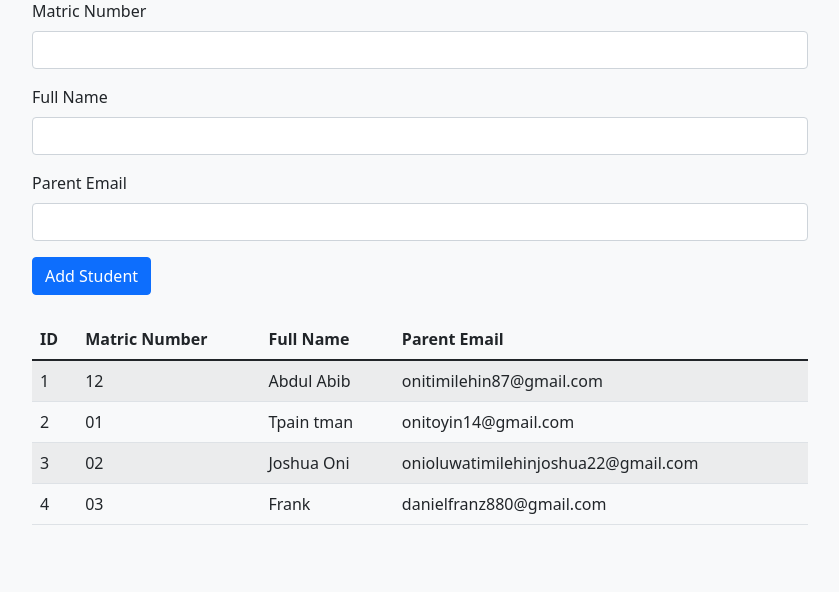
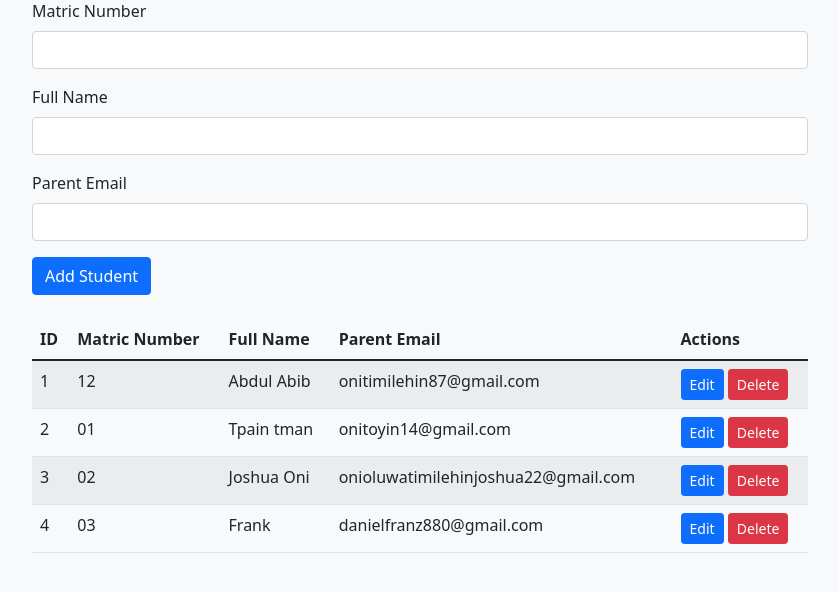
Before and after one commit to Froshlin/school_attendance_system, a Flask app: page /admin in a window 1280 px wide. Shown: the part 105-697 px from the top of the page, without its empty margins (220-1059 px from the left). Run offline with Flask 3, Linux system fonts and the light colour scheme; data comes from the database, SQL or seed files in the repository; both versions use the stored data as it was after the commit.

Commit message:
updated codes

```diff
--- a/app.py
+++ b/app.py
@@ -102,13 +102,13 @@ def scan():
     conn.commit()
     conn.close()
 
-    send_notification(student[2], student[1], 'present')
+    # Removed send_notification call to prevent automatic email on scan
     return jsonify({'message': f'Attendance logged for {student[1]}'})
 
 @app.route('/attendance', methods=['GET'])
 def get_attendance():
     conn, cursor = get_db()
-    cursor.execute("SELECT s.full_name, a.date, a.time, a.status FROM attendance a JOIN students s ON a.student_id = s.id")
+    cursor.execute("SELECT a.id as attendance_id, s.full_name, a.date, a.time, a.status FROM attendance a JOIN students s ON a.student_id = s.id")
     records = cursor.fetchall()
     conn.close()
     # Convert Row objects to list of dictionaries
@@ -139,33 +139,74 @@ def add_student():
         conn.close()
         return jsonify({'error': str(e)}), 400
 
-@app.route('/mark_all_attendance', methods=['POST'])
-def mark_all_attendance():
+@app.route('/edit_student', methods=['POST'])
+def edit_student():
+    id = request.form.get('id')
+    matric_number = request.form.get('matric_number')
+    full_name = request.form.get('full_name')
+    parent_email = request.form.get('parent_email')
+    if not all([id, matric_number, full_name, parent_email]):
+        return jsonify({'error': 'All fields are required'}), 400
+    template = hash_template(matric_number)
     conn, cursor = get_db()
-    cursor.execute("SELECT id, full_name, parent_email FROM students")
-    students = cursor.fetchall()
-    current_date = datetime.now().date().isoformat()
-    current_time = datetime.now().time().isoformat()
-    for student in students:
+    try:
         cursor.execute(
-            "INSERT INTO attendance (student_id, date, time, status) VALUES (?, ?, ?, ?)",
-            (student[0], current_date, current_time, 'absent')
+            "UPDATE students SET matric_number = ?, full_name = ?, fingerprint_template = ?, parent_email = ? WHERE id = ?",
+            (matric_number, full_name, template, parent_email, id)
         )
+        conn.commit()
+        conn.close()
+        return jsonify({'message': 'Student updated successfully'})
+    except sqlite3.IntegrityError:
+        conn.close()
+        return jsonify({'error': 'Matric number already exists'}), 400
+    except Exception as e:
+        conn.close()
+        return jsonify({'error': str(e)}), 400
+
+@app.route('/delete_student', methods=['POST'])
+def delete_student():
+    id = request.form.get('id')
+    if not id:
+        return jsonify({'error': 'No id provided'}), 400
+    conn, cursor = get_db()
+    cursor.execute("DELETE FROM students WHERE id = ?", (id,))
     conn.commit()
     conn.close()
-    return jsonify({'message': 'Attendance marked for all students'})
+    return jsonify({'message': 'Student deleted successfully'})
+
+@app.route('/delete_attendance', methods=['POST'])
+def delete_attendance():
+    id = request.form.get('id')
+    if not id:
+        return jsonify({'error': 'No id provided'}), 400
+    conn, cursor = get_db()
+    cursor.execute("DELETE FROM attendance WHERE id = ?", (id,))
+    conn.commit()
+    conn.close()
+    return jsonify({'message': 'Attendance record deleted successfully'})
 
 @app.route('/send_absence_alerts', methods=['POST'])
 def send_absence_alerts():
     conn, cursor = get_db()
+    current_date = datetime.now().date().isoformat()
     cursor.execute("""
         SELECT s.id, s.full_name, s.parent_email
         FROM students s
-        LEFT JOIN attendance a ON s.id = a.student_id AND a.date = ?
-        WHERE a.id IS NULL OR a.status = 'absent'
-    """, (datetime.now().date().isoformat(),))
+        WHERE NOT EXISTS (
+            SELECT 1 FROM attendance a
+            WHERE a.student_id = s.id
+            AND a.date = ?
+            AND a.status = 'present'
+        )
+    """, (current_date,))
     absent_students = cursor.fetchall()
     conn.close()
+
+    # Debug: Log the students being selected for alerts
+    print(f"Students selected for absence alerts on {current_date}:")
+    for student in absent_students:
+        print(f"ID: {student[0]}, Name: {student[1]}, Email: {student[2]}")
 
     sent_statuses = []
     for student in absent_students:
--- a/static/js/script.js
+++ b/static/js/script.js
@@ -2,8 +2,13 @@ document.addEventListener('DOMContentLoaded', () => {
     const addStudentForm = document.getElementById('addStudentForm');
     const attendanceTable = document.getElementById('attendanceTable');
     const scanForm = document.getElementById('scanForm');
-    const markAllBtn = document.getElementById('markAllBtn');
     const sendAlertsBtn = document.getElementById('sendAlertsBtn');
+    const editModal = document.getElementById('editModal');
+    const editForm = document.getElementById('editStudentForm');
+    const editId = document.getElementById('edit_id');
+    const editMatric = document.getElementById('edit_matric_number');
+    const editFullName = document.getElementById('edit_full_name');
+    const editParentEmail = document.getElementById('edit_parent_email');
 
     // Load attendance for index table
     function loadAttendance() {
@@ -21,13 +26,16 @@ document.addEventListener('DOMContentLoaded', () => {
                                 <td>${row.date || 'N/A'}</td>
                                 <td>${row.time || 'N/A'}</td>
                                 <td>${row.status || 'N/A'}</td>
+                                <td><button class="btn btn-danger btn-sm delete-attendance" data-id="${row.attendance_id}">Delete</button></td>
                             `;
                             tbody.appendChild(tr);
                         });
                         alert('Attendance marked successfully for listed students!');
                     } else {
-                        tbody.innerHTML = '<tr><td colspan="4">No attendance records found.</td></tr>';
+                        tbody.innerHTML = '<tr><td colspan="5">No attendance records found.</td></tr>';
                     }
+                    // Re-attach delete event listeners after loading
+                    attachDeleteAttendanceListeners();
                 })
                 .catch(error => console.error('Error loading attendance:', error));
         }
@@ -43,9 +51,72 @@ document.addEventListener('DOMContentLoaded', () => {
                     const doc = parser.parseFromString(html, 'text/html');
                     const tbody = doc.querySelector('table tbody');
                     document.querySelector('table tbody').innerHTML = tbody.innerHTML;
+                    // Re-attach edit and delete event listeners after loading
+                    attachEditDeleteListeners();
                 })
                 .catch(error => console.error('Error loading students:', error));
         }
+    }
+
+    // Attach edit and delete listeners
+    function attachEditDeleteListeners() {
+        document.querySelectorAll('.edit-btn').forEach(btn => {
+            btn.addEventListener('click', (e) => {
+                const id = e.target.dataset.id;
+                const matric = e.target.dataset.matric;
+                const fullname = e.target.dataset.fullname;
+                const email = e.target.dataset.email;
+
+                editId.value = id;
+                editMatric.value = matric;
+                editFullName.value = fullname;
+                editParentEmail.value = email;
+
+                const modal = new bootstrap.Modal(editModal); // Use editModal directly
+                modal.show();
+            });
+        });
+
+        document.querySelectorAll('.delete-btn').forEach(btn => {
+            btn.addEventListener('click', (e) => {
+                const id = e.target.dataset.id;
+                if (confirm('Are you sure you want to delete this student?')) {
+                    fetch('/delete_student', {
+                        method: 'POST',
+                        headers: { 'Content-Type': 'application/x-www-form-urlencoded' },
+                        body: `id=${encodeURIComponent(id)}`
+                    })
+                    .then(response => response.json())
+                    .then(data => {
+                        alert(data.message || data.error);
+                        if (data.message) loadStudents();
+                    })
+                    .catch(error => console.error('Error deleting student:', error));
+                }
+            });
+        });
+    }
+
+    // Attach delete listeners for attendance
+    function attachDeleteAttendanceListeners() {
+        document.querySelectorAll('.delete-attendance').forEach(btn => {
+            btn.addEventListener('click', (e) => {
+                const id = e.target.dataset.id;
+                if (confirm('Are you sure you want to delete this attendance record?')) {
+                    fetch('/delete_attendance', {
+                        method: 'POST',
+                        headers: { 'Content-Type': 'application/x-www-form-urlencoded' },
+                        body: `id=${encodeURIComponent(id)}`
+                    })
+                    .then(response => response.json())
+                    .then(data => {
+                        alert(data.message || data.error);
+                        if (data.message) loadAttendance();
+                    })
+                    .catch(error => console.error('Error deleting attendance:', error));
+                }
+            });
+        });
     }
 
     // Scan attendance
@@ -102,30 +173,47 @@ document.addEventListener('DOMContentLoaded', () => {
         });
     }
 
-    // Mark all attendance
-    if (markAllBtn) {
-        markAllBtn.addEventListener('click', () => {
-            fetch('/mark_all_attendance', { method: 'POST' })
-                .then(response => response.json())
-                .then(data => {
-                    alert(data.message);
-                    sendAlertsBtn.disabled = false; // Enable send alerts button
-                    loadAttendance(); // Refresh attendance table
-                })
-                .catch(error => console.error('Error:', error));
+    // Edit student
+    if (editForm) {
+        editForm.addEventListener('submit', (e) => {
+            e.preventDefault();
+            const id = editId.value;
+            const matric_number = editMatric.value.trim();
+            const full_name = editFullName.value.trim();
+            const parent_email = editParentEmail.value.trim();
+
+            console.log('Updating:', { id, matric_number, full_name, parent_email });
+            if (!id || !matric_number || !full_name || !parent_email) {
+                alert('All fields are required');
+                return;
+            }
+
+            fetch('/edit_student', {
+                method: 'POST',
+                headers: { 'Content-Type': 'application/x-www-form-urlencoded' },
+                body: `id=${encodeURIComponent(id)}&matric_number=${encodeURIComponent(matric_number)}&full_name=${encodeURIComponent(full_name)}&parent_email=${encodeURIComponent(parent_email)}`
+            })
+            .then(response => response.json())
+            .then(data => {
+                alert(data.message || data.error);
+                if (data.message) {
+                    loadStudents();
+                    const modal = bootstrap.Modal.getInstance(editModal); // Use editModal
+                    modal.hide();
+                }
+            })
+            .catch(error => console.error('Error editing student:', error));
         });
     }
 
     // Send absence alerts
     if (sendAlertsBtn) {
         sendAlertsBtn.addEventListener('click', () => {
-            if (sendAlertsBtn.disabled) return; // Prevent action if disabled
             fetch('/send_absence_alerts', { method: 'POST' })
                 .then(response => response.json())
                 .then(data => {
                     alert(data.message);
                     loadAttendance(); // Refresh attendance table
-                    sendAlertsBtn.disabled = true; // Disable after sending
                 })
                 .catch(error => console.error('Error:', error));
         });
@@ -134,4 +222,6 @@ document.addEventListener('DOMContentLoaded', () => {
     // Initial load based on page
     if (addStudentForm) loadStudents();
     if (attendanceTable) loadAttendance();
+    if (document.querySelectorAll('.edit-btn, .delete-btn').length > 0) attachEditDeleteListeners();
+    if (document.querySelectorAll('.delete-attendance').length > 0) attachDeleteAttendanceListeners();
 });
--- a/templates/admin.html
+++ b/templates/admin.html
@@ -13,15 +13,15 @@
         <form id="addStudentForm" class="mb-4">
             <div class="mb-3">
                 <label for="matric_number" class="form-label">Matric Number</label>
-                <input type="text" class="form-control" id="matric_number" name="matric_number" required>
+                <input type="text" class="form-control" id="matric_number" required>
             </div>
             <div class="mb-3">
                 <label for="full_name" class="form-label">Full Name</label>
-                <input type="text" class="form-control" id="full_name" name="full_name" required>
+                <input type="text" class="form-control" id="full_name" required>
             </div>
             <div class="mb-3">
                 <label for="parent_email" class="form-label">Parent Email</label>
-                <input type="email" class="form-control" id="parent_email" name="parent_email" required>
+                <input type="email" class="form-control" id="parent_email" required>
             </div>
             <button type="submit" class="btn btn-primary">Add Student</button>
         </form>
@@ -32,6 +32,7 @@
                     <th>Matric Number</th>
                     <th>Full Name</th>
                     <th>Parent Email</th>
+                    <th>Actions</th>
                 </tr>
             </thead>
             <tbody>
@@ -41,10 +42,44 @@
                     <td>{{ student[1] }}</td>
                     <td>{{ student[2] }}</td>
                     <td>{{ student[3] }}</td>
+                    <td>
+                        <button class="btn btn-primary btn-sm edit-btn" data-id="{{ student[0] }}" data-matric="{{ student[1] }}" data-fullname="{{ student[2] }}" data-email="{{ student[3] }}">Edit</button>
+                        <button class="btn btn-danger btn-sm delete-btn" data-id="{{ student[0] }}">Delete</button>
+                    </td>
                 </tr>
                 {% endfor %}
             </tbody>
         </table>
     </div>
+
+    <!-- Edit Modal -->
+    <div id="editModal" class="modal fade" tabindex="-1" role="dialog">
+        <div class="modal-dialog" role="document">
+            <div class="modal-content">
+                <div class="modal-header">
+                    <h5 class="modal-title">Edit Student</h5>
+                    <button type="button" class="btn-close" data-bs-dismiss="modal" aria-label="Close"></button>
+                </div>
+                <div class="modal-body">
+                    <form id="editStudentForm">
+                        <input type="hidden" id="edit_id">
+                        <div class="mb-3">
+                            <label for="edit_matric_number" class="form-label">Matric Number</label>
+                            <input type="text" class="form-control" id="edit_matric_number" required>
+                        </div>
+                        <div class="mb-3">
+                            <label for="edit_full_name" class="form-label">Full Name</label>
+                            <input type="text" class="form-control" id="edit_full_name" required>
+                        </div>
+                        <div class="mb-3">
+                            <label for="edit_parent_email" class="form-label">Parent Email</label>
+                            <input type="email" class="form-control" id="edit_parent_email" required>
+                        </div>
+                        <button type="submit" class="btn btn-primary">Save Changes</button>
+                    </form>
+                </div>
+            </div>
+        </div>
+    </div>
     <script src="https://cdn.jsdelivr.net/npm/bootstrap@5.1.3/dist/js/bootstrap.bundle.min.js"></script>
     <script src="/static/js/script.js"></script>
--- a/templates/index.html
+++ b/templates/index.html
@@ -24,12 +24,12 @@
                     <th>Date</th>
                     <th>Time</th>
                     <th>Status</th>
+                    <th>Actions</th>
                 </tr>
             </thead>
             <tbody></tbody>
         </table>
-        <button id="markAllBtn" class="btn btn-success mb-3">Mark All Attendance</button>
-        <button id="sendAlertsBtn" class="btn btn-warning mb-3" disabled>Send Absence Alerts</button>
+        <button id="sendAlertsBtn" class="btn btn-warning mb-3">Send Absence Alerts</button>
     </div>
     <script src="https://cdn.jsdelivr.net/npm/bootstrap@5.1.3/dist/js/bootstrap.bundle.min.js"></script>
     <script src="/static/js/script.js"></script>
```
Also changed, not shown: attendance.db.
